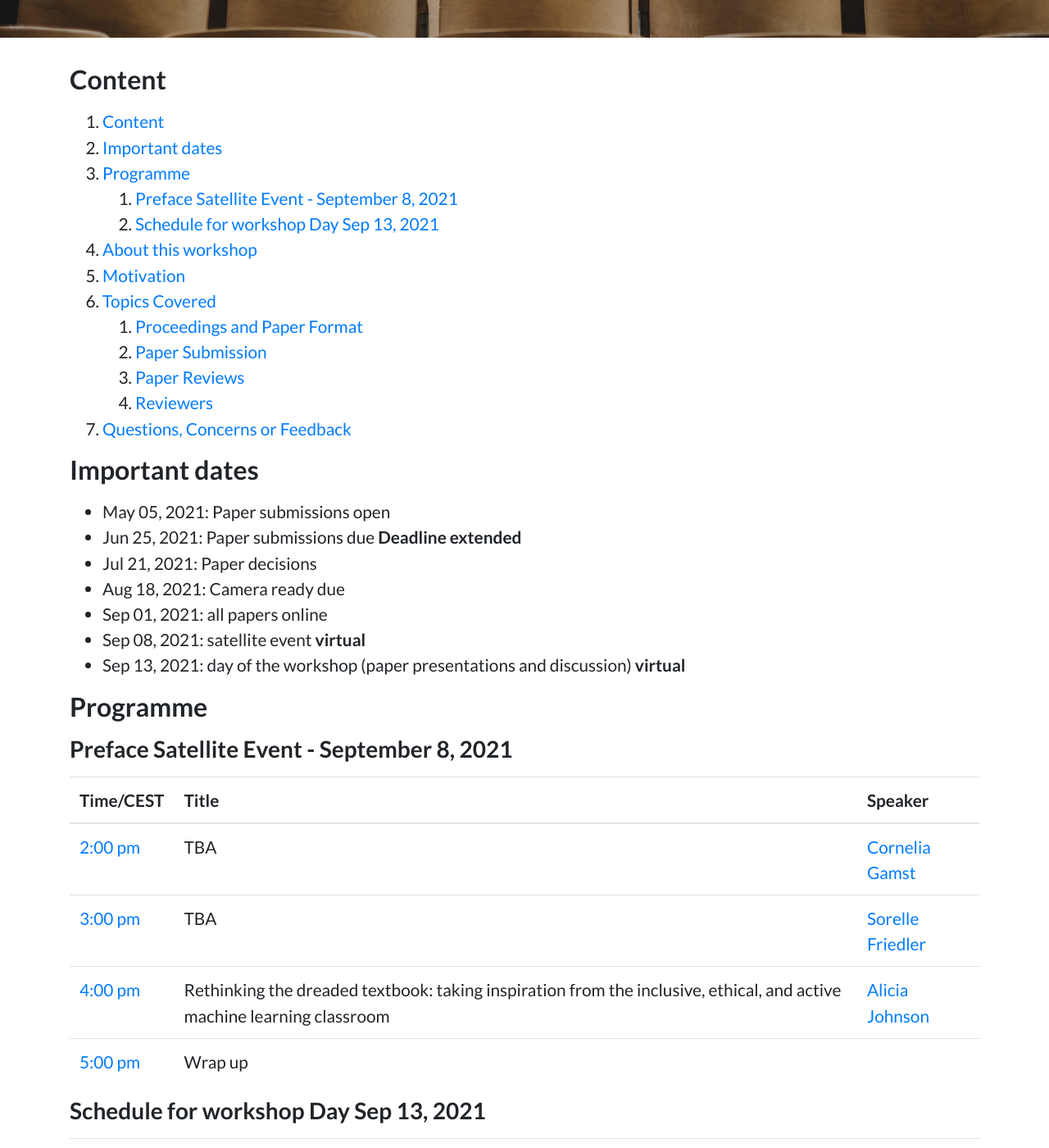
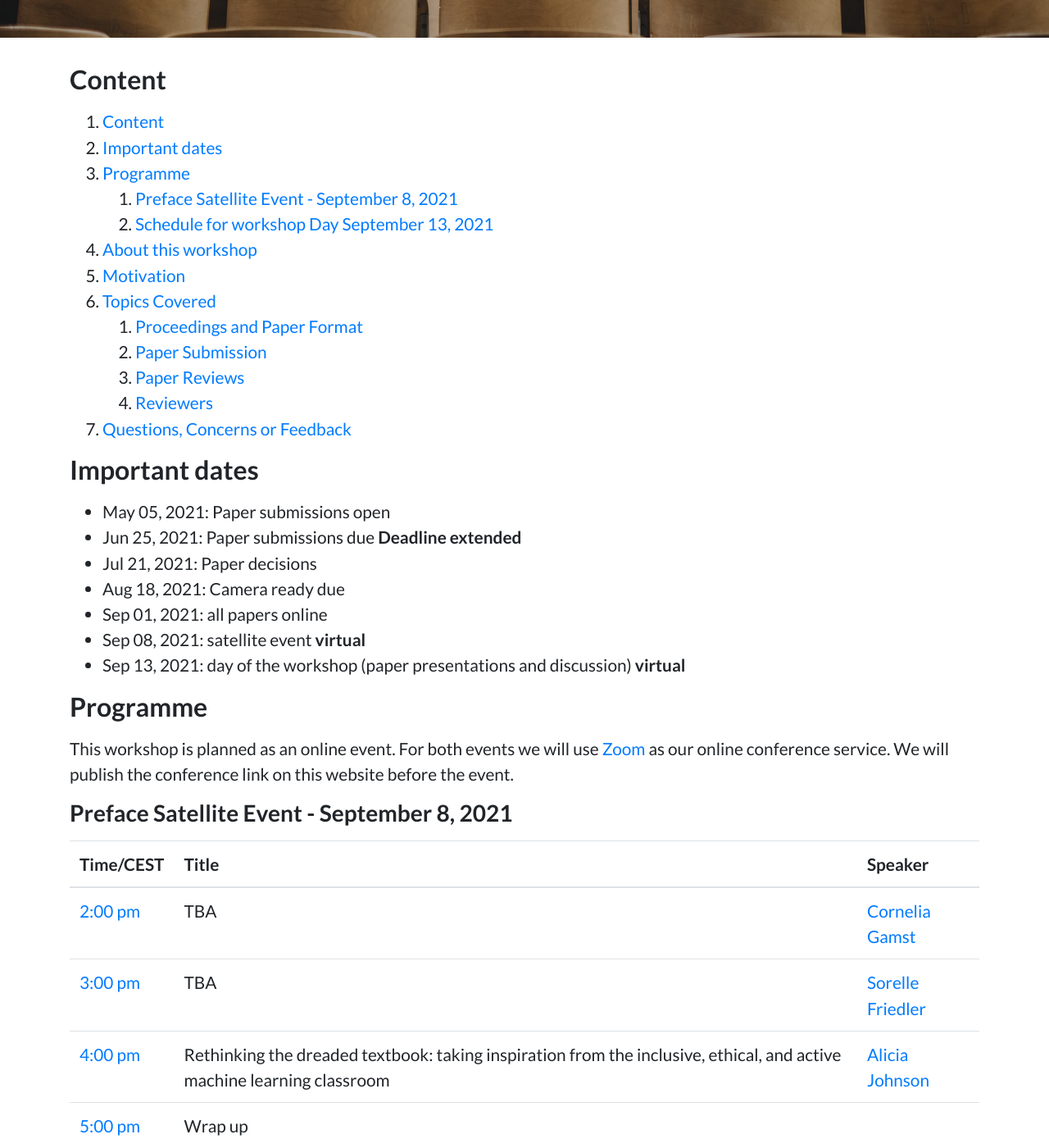
Before and after one commit to teaching-ml/2021, a Jekyll site: the page built from index.md, in a window 1280 px wide and 1400 px high, scrolled down 538 px. Shown: the whole window at 82% size. Built offline with Jekyll 4.4.1, drawn with Linux system fonts in a browser that asks for light colours; some of the changed text lies outside the part shown.

Commit message:
hint added

```diff
--- a/index.md
+++ b/index.md
@@ -20,6 +20,9 @@ title: 'Teaching ML @ ECML-PKDD 2021'
 
 ## Programme
 
+This workshop is planned as an online event. For both events we will use [Zoom](https://zoom.com) as our online conference service.
+We will publish the conference link on this website before the event.
+
 ### Preface Satellite Event - September 8, 2021
 
 | Time/CEST                                                    | Title                                                        | Speaker                                                      |
@@ -29,7 +32,7 @@ title: 'Teaching ML @ ECML-PKDD 2021'
 | [4:00 pm](https://www.timeanddate.com/worldclock/fixedtime.html?iso=20200908T1400) | Rethinking the dreaded textbook: taking inspiration from the inclusive, ethical, and active machine learning classroom | [Alicia Johnson](https://www.macalester.edu/mscs/facultystaff/aliciajohnson/) |
 | [5:00 pm](https://www.timeanddate.com/worldclock/fixedtime.html?iso=20200908T1500) | Wrap up                                                      |                                                              |
 
-### Schedule for workshop Day Sep 13, 2021
+### Schedule for workshop Day September 13, 2021
 
 | Time/CEST | Title   |
 | --------- | ------- |
```
